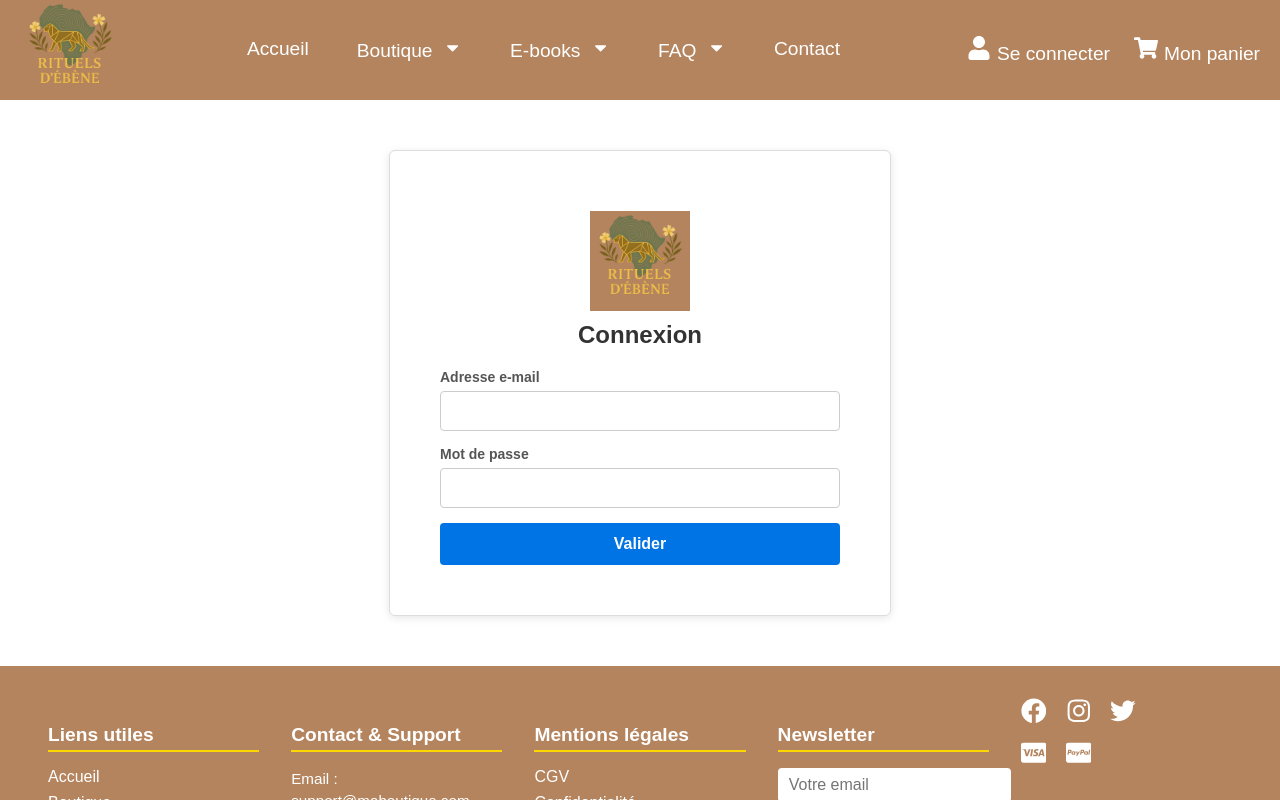
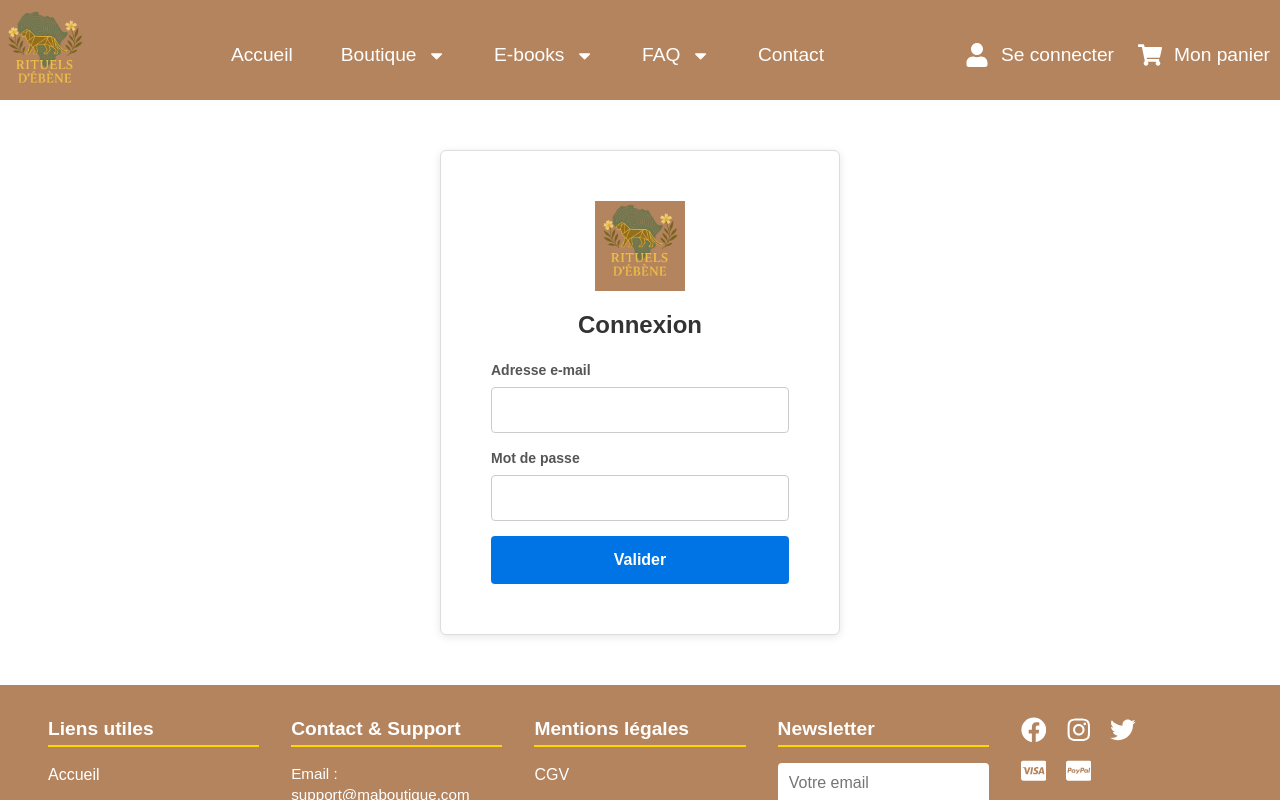
Before and after one commit to ba-bechir/rituels_d_ebene, a React (Create React App) app: page /compte in a window 1280 px wide. Shown: the top 800 px of the page. Built offline with nearby package versions, Linux system fonts and the light colour scheme.

Commit message:
Bootstrap, css and product table admin

```diff
--- a/package.json
+++ b/package.json
@@ -3,11 +3,13 @@
   "version": "0.1.0",
   "private": true,
   "dependencies": {
+    "@popperjs/core": "^2.11.8",
     "@testing-library/dom": "^10.4.0",
     "@testing-library/jest-dom": "^6.6.3",
     "@testing-library/react": "^16.3.0",
     "@testing-library/user-event": "^13.5.0",
     "bcrypt": "^6.0.0",
+    "bootstrap": "^5.3.7",
     "cors": "^2.8.5",
     "dotenv": "^17.2.1",
     "express": "^5.1.0",
--- a/src/admin/products/ProductList.js
+++ b/src/admin/products/ProductList.js
@@ -46,19 +46,19 @@ function ProductList() {
       {message && <p>{message}</p>}
 
       {products.length > 0 ? (
-        <table>
-          <thead>
+        <table className="table">
+          <thead className="thead-dark">
             <tr>
-              <th>ID</th>
-              <th>Nom</th>
-              <th>Prix</th>
-              <th>Description</th>
+              <th scope="col">#</th>
+              <th scope="col">Nom</th>
+              <th scope="col">Prix</th>
+              <th scope="col">Quantité</th>
             </tr>
         </thead>
         <tbody>
-            {products.map((product) => (
+    {products.map((product, index) => (
       <tr key={product.id}>
-                <td>{product.id}</td>
+        <th scope="row">{index + 1}</th>
         <td>{product.nom_produit}</td>
         <td>{product.prix}</td>
         <td>{product.quantite_stock}</td>
@@ -66,6 +66,7 @@ function ProductList() {
     ))}
       </tbody>
 </table>
+
       ) : (
         <p>Aucun produit disponible.</p>
       )}
--- a/src/components/Navbar.js
+++ b/src/components/Navbar.js
@@ -6,17 +6,18 @@ import '../css/Navbar.css';
 const Navbar = () => {
   return (
     <nav className="navbar">
+      {/* Logo à gauche */}
       <div className="nav-left">
         <img src={logo} alt="Logo" className="logo" />
       </div>
 
+      {/* Liens principaux centrés */}
       <div className="nav-links">
-
         <Link to="/">Accueil</Link>
 
         <div className="dropdown">
           <button className="dropdown-btn">
-            <Link to="/boutique">Boutique <FaCaretDown style={{marginLeft: '5px'}} /></Link>
+            Boutique <FaCaretDown style={{ marginLeft: '5px' }} />
           </button>
           <div className="dropdown-content">
             <Link to="/boutique/plantes-brutes">Plantes brutes</Link>
@@ -27,7 +28,7 @@ const Navbar = () => {
 
         <div className="dropdown">
           <button className="dropdown-btn">
-            E-books <FaCaretDown style={{marginLeft: '5px'}} />
+            E-books <FaCaretDown style={{ marginLeft: '5px' }} />
           </button>
           <div className="dropdown-content">
             <Link to="/ebooks/plantes-bienfaits">Plantes & Bienfaits</Link>
@@ -37,7 +38,7 @@ const Navbar = () => {
 
         <div className="dropdown">
           <button className="dropdown-btn">
-            FAQ <FaCaretDown style={{marginLeft: '5px'}} />
+            FAQ <FaCaretDown style={{ marginLeft: '5px' }} />
           </button>
           <div className="dropdown-content">
             <Link to="/faq/questions-generales">Questions générales</Link>
@@ -46,9 +47,9 @@ const Navbar = () => {
         </div>
 
         <Link to="/contact">Contact</Link>
-
       </div>
 
+      {/* Icônes à droite */}
       <div className="nav-icons">
         <Link to="/compte" className="icon-link" aria-label="Compte">
           <FaUser size={24} />
--- a/src/css/Navbar.css
+++ b/src/css/Navbar.css
@@ -1,31 +1,42 @@
 .navbar {
   display: flex;
-  align-items: center;
-  padding: 0 20px;
+  align-items: center;        /* centre verticalement tout le contenu */
+  justify-content: space-between;
   background-color: rgb(180, 132, 94);
   color: white;
   font-family: Arial, sans-serif;
-  justify-content: space-between;
-  height: 100px;
+  height: 100px;              /* hauteur fixe */
+  padding: 0 20px;
+  box-sizing: border-box;
 }
 
 .nav-left {
   display: flex;
-  align-items: center; /* ⬅️ Centrage vertical du logo + titre */
+  align-items: center;
+}
+
+.logo {
+  height: 90px;               /* légèrement plus petit que la navbar */
+  width: auto;
+  margin-top: 5px;            /* descend légèrement le logo */
 }
 
 .nav-links {
   display: flex;
   gap: 3rem;
-  flex-grow: 1;
-  justify-content: center;
-  position: relative;
+  flex-grow: 1;               /* occupe l’espace central */
+  justify-content: center;    /* liens centrés horizontalement */
+  align-items: center;        /* liens alignés verticalement avec logo */
+  margin: 0;
+  padding: 0;
+  line-height: normal;
 }
 
 .nav-icons {
   display: flex;
   gap: 1.5rem;
-  align-items: center;
+  align-items: center;        /* icônes centrées verticalement */
+  margin-right: 10px;         /* rapproche un peu du centre */
 }
 
 .nav-links a,
@@ -36,10 +47,11 @@
   font-weight: 500;
   font-size: 1.2rem;
   cursor: pointer;
-  transition: color 0.3s ease;
   background: none;
   border: none;
   padding: 0;
+  position: relative;  /* nécessaire pour décaler avec top */
+  top: -8px;           /* déplace tout le bloc vers le haut de 5px */
 }
 
 .nav-links a:hover,
@@ -49,13 +61,12 @@
   text-decoration: underline;
 }
 
-/* Dropdown container */
+/* Dropdown */
 .dropdown {
   position: relative;
   display: inline-block;
 }
 
-/* Dropdown menu */
 .dropdown-content {
   display: none;
   position: absolute;
@@ -65,12 +76,10 @@
   z-index: 1;
 }
 
-/* Show dropdown on hover */
 .dropdown:hover .dropdown-content {
   display: block;
 }
 
-/* Style links inside dropdown */
 .dropdown-content a {
   color: white;
   padding: 10px;
@@ -84,10 +93,3 @@
   background-color: #ffd700;
   color: black;
 }
-
-.logo {
-  height: 100px; /* ou 50px selon ton design */
-  width: auto;
-  position: relative;
-  top: 10px;
-}
--- a/src/index.js
+++ b/src/index.js
@@ -4,6 +4,10 @@ import './index.css';
 import App from './App';
 import reportWebVitals from './reportWebVitals';
 import { BrowserRouter } from 'react-router-dom';
+import 'bootstrap/dist/css/bootstrap.min.css';
+import 'bootstrap/dist/js/bootstrap.bundle.min.js';
+
+
 
 const root = ReactDOM.createRoot(document.getElementById('root'));
 root.render(
```
Also changed, not shown: 1 other file (tests, documents, lock files or other folders). Lines whose indentation alone changed are shown as unchanged.
